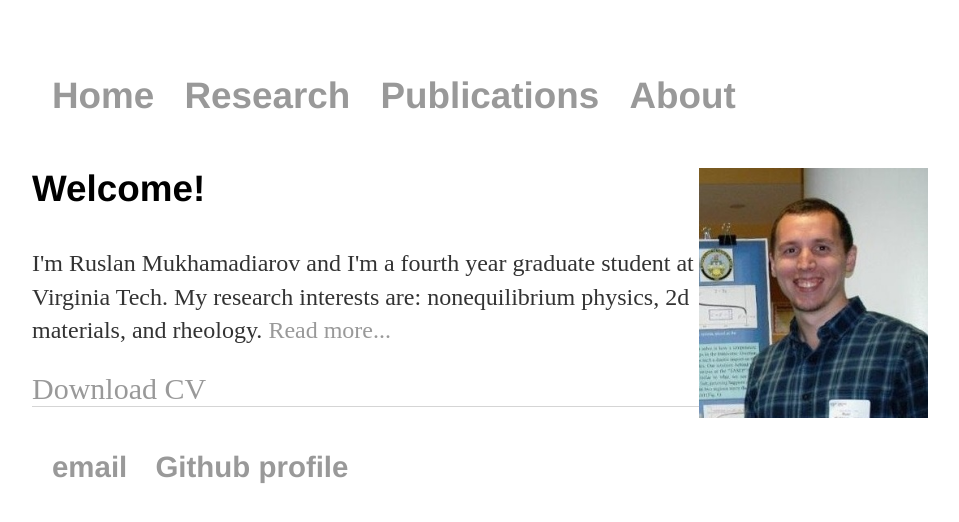
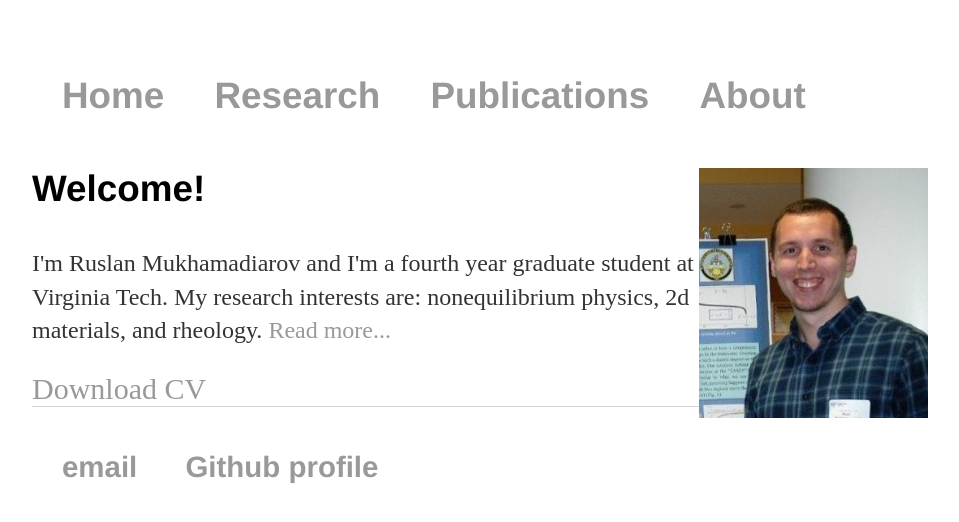
Before and after one commit to RusFortunat/mukhamadiarov, a Jekyll site: the page built from index.html, in a window 1280 px wide. Shown: the top 522 px of the page, without its empty margins (160-1119 px from the left). Built offline with Jekyll 4.4.1, drawn with Linux system fonts in a browser that asks for light colours.

Commit message:
Update main.css

```diff
--- a/css/main.css
+++ b/css/main.css
@@ -12,7 +12,7 @@
 h4 { font-size: 1.9em; }
 
 nav ul, footer ul { font-size: 2.3em; font-family: 'Helvetica', 'Arial', 'Sans-Serif'; padding: 10px; list-style: none; font-weight: bold; }
-nav ul li, footer ul li { display: inline; margin-right: 20px; margin: 10px}
+nav ul li, footer ul li { display: inline; margin-right: 30px; margin: 20px}
 
 
 footer { border-top: 1px solid #d5d5d5; font-size: .8em; }
```
